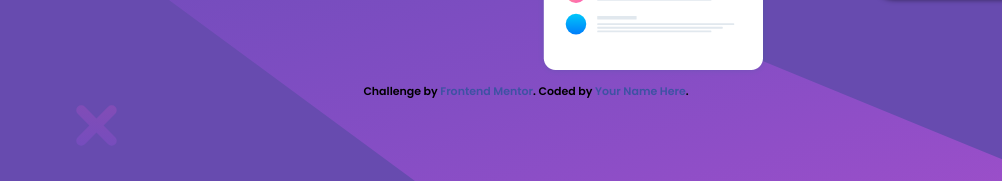
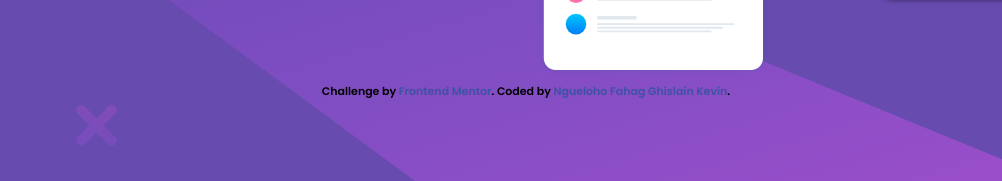
Before and after one commit to leonze11/huddle-landing-page-with-single-introductory-section, a plain HTML site: page index.html in a window 1280 px wide. Shown: the part 619-800 px from the top of the page, 0-1002 px from the left. Drawn offline with nearby package versions, Linux system fonts and the light colour scheme.

Commit message:
add name

```diff
--- a/index.html
+++ b/index.html
@@ -44,7 +44,7 @@
   <footer>
     <p class="attribution">
       Challenge by <a href="https://www.frontendmentor.io?ref=challenge" target="_blank">Frontend Mentor</a>.
-      Coded by <a href="#">Your Name Here</a>.
+      Coded by <a href="https://www.frontendmentor.io/profile/leonze11">Ngueloho Fahag Ghislain Kevin</a>.
     </p>
   </footer>
 </body>
```
